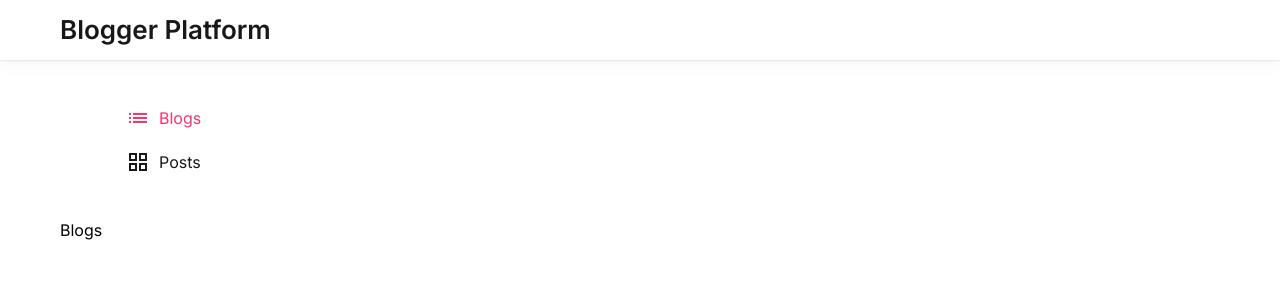
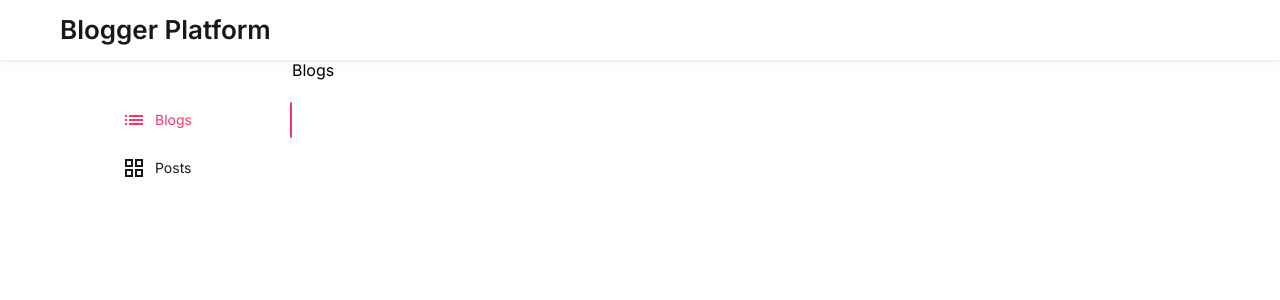
Before and after one commit to StarkovSergey/blog-platform, a React (Create React App) app: page /blogs in a window 1280 px wide. Shown: the top 300 px of the page. Built offline with nearby package versions, Linux system fonts and the light colour scheme.

Commit message:
feat: add style for grid container

```diff
--- a/src/common/components/NavigationLink/NavigationLink.module.css
+++ b/src/common/components/NavigationLink/NavigationLink.module.css
@@ -1,15 +1,37 @@
 .link {
-  display: flex;
+  display: inline-flex;
   gap: 12px;
   align-items: center;
 
   padding: 5px;
 
+  font-size: var(--basic-fz);
+  line-height: var(--basiz-lh);
   color: var(--color-black);
+
+  transition: 300ms opacity;
+}
+
+.link:hover,
+.link:focus {
+  opacity: 0.7;
 }
 
 .link--active {
   color: var(--color-brand-red);
+}
+
+.link--active::after {
+  content: '';
+
+  position: absolute;
+  right: 0;
+
+  width: 2px;
+  height: 36px;
+
+  background-color: var(--color-brand-red);
+  border-radius: 2px 0 0 2px;
 }
 
 .svg-icon {
--- a/src/layout/Main/Main.module.css
+++ b/src/layout/Main/Main.module.css
@@ -0,0 +1,4 @@
+.grid {
+  display: grid;
+  grid-template-columns: 232px 1fr;
+}
--- a/src/layout/Main/Main.tsx
+++ b/src/layout/Main/Main.tsx
@@ -4,12 +4,16 @@ import { Outlet } from 'react-router-dom'
 
 import { Navigation } from '../Navigation'
 
+import style from './Main.module.css'
+
 export const Main = () => {
   return (
     <main>
       <div className="container">
-        <Navigation />
-        <Outlet />
+        <div className={style.grid}>
+          <Navigation />
+          <Outlet />
+        </div>
       </div>
     </main>
   )
--- a/src/layout/Navigation/Navigation.module.css
+++ b/src/layout/Navigation/Navigation.module.css
@@ -1,6 +1,8 @@
 .nav {
-  width: 252px;
-  padding: 43px 64px;
+  position: relative;
+
+  padding-top: 43px;
+  padding-left: 60px;
 }
 
 .nav-list {
--- a/src/layout/Navigation/Navigation.tsx
+++ b/src/layout/Navigation/Navigation.tsx
@@ -1,6 +1,4 @@
 import React from 'react'
-
-import { NavLink } from 'react-router-dom'
 
 import { NavigationLink } from '../../common/components/NavigationLink/NavigationLink'
 import { Paths } from '../../common/routes'
--- a/src/styles/variables.css
+++ b/src/styles/variables.css
@@ -3,4 +3,7 @@
   --color-grey: #dedbdc;
 
   --color-brand-red: #f8346b;
+
+  --basic-fz: 14px;
+  --basiz-lh: 24px;
 }
```
